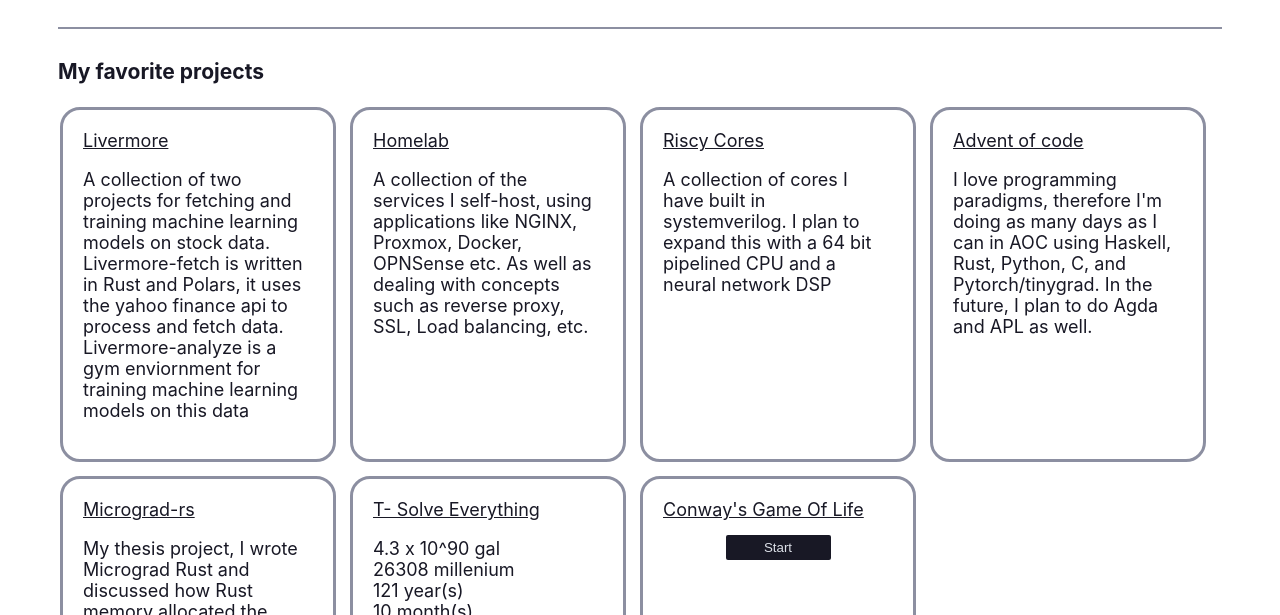
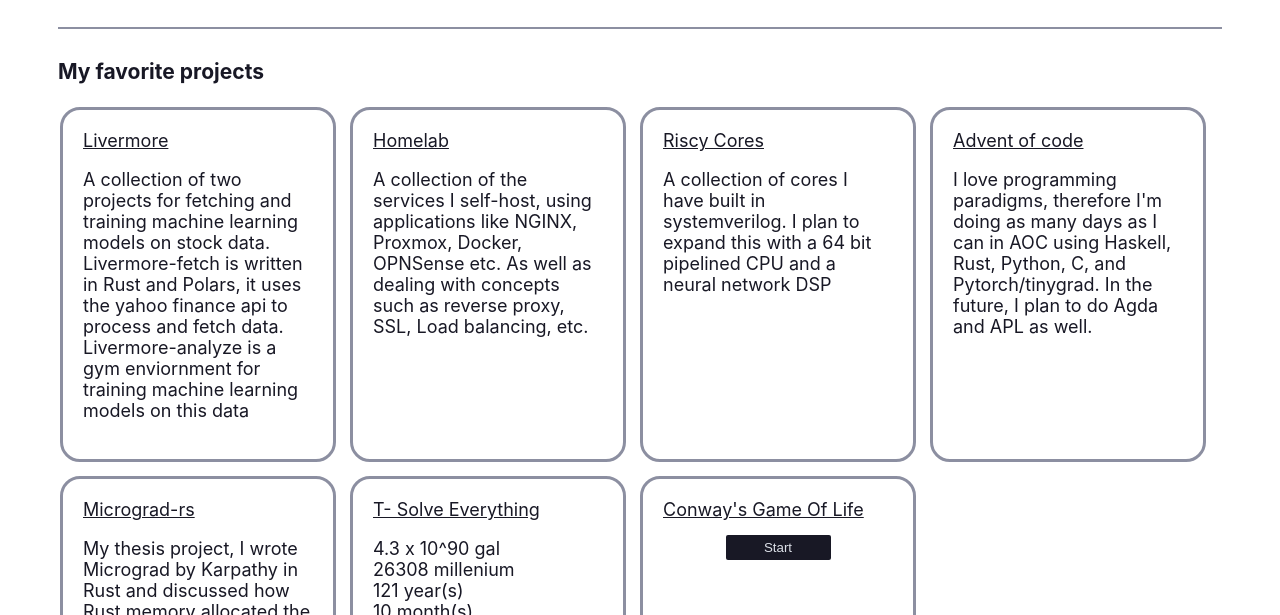
Before and after one commit to 21st-centuryman/21st-centuryman, a plain HTML site: page website/showcase.html in a window 1280 px wide. Shown: the part 162-777 px from the top of the page. Drawn offline with Linux system fonts and the light colour scheme.

Commit message:
Add context to showcase.html

```diff
--- a/website/showcase.html
+++ b/website/showcase.html
@@ -54,7 +54,9 @@
       </a>
       <a href="https://github.com/21st-centuryman/micrograd-rs" target="_blank" class="item">
         <u>Micrograd-rs</u>
-        <p> My thesis project, I wrote Micrograd Rust and discussed how Rust memory allocated the framework. </p>
+        <p> My thesis project, I wrote Micrograd by Karpathy in Rust and discussed how Rust memory allocated the framework.
+          The thesis has yet to be presented, when it has the paper will be on Github.
+        </p>
       </a>
       <a href="https://en.wikipedia.org/wiki/Heat_death_of_the_universe" target="_blank" class="item">
         <u>T- Solve Everything</u>
```
